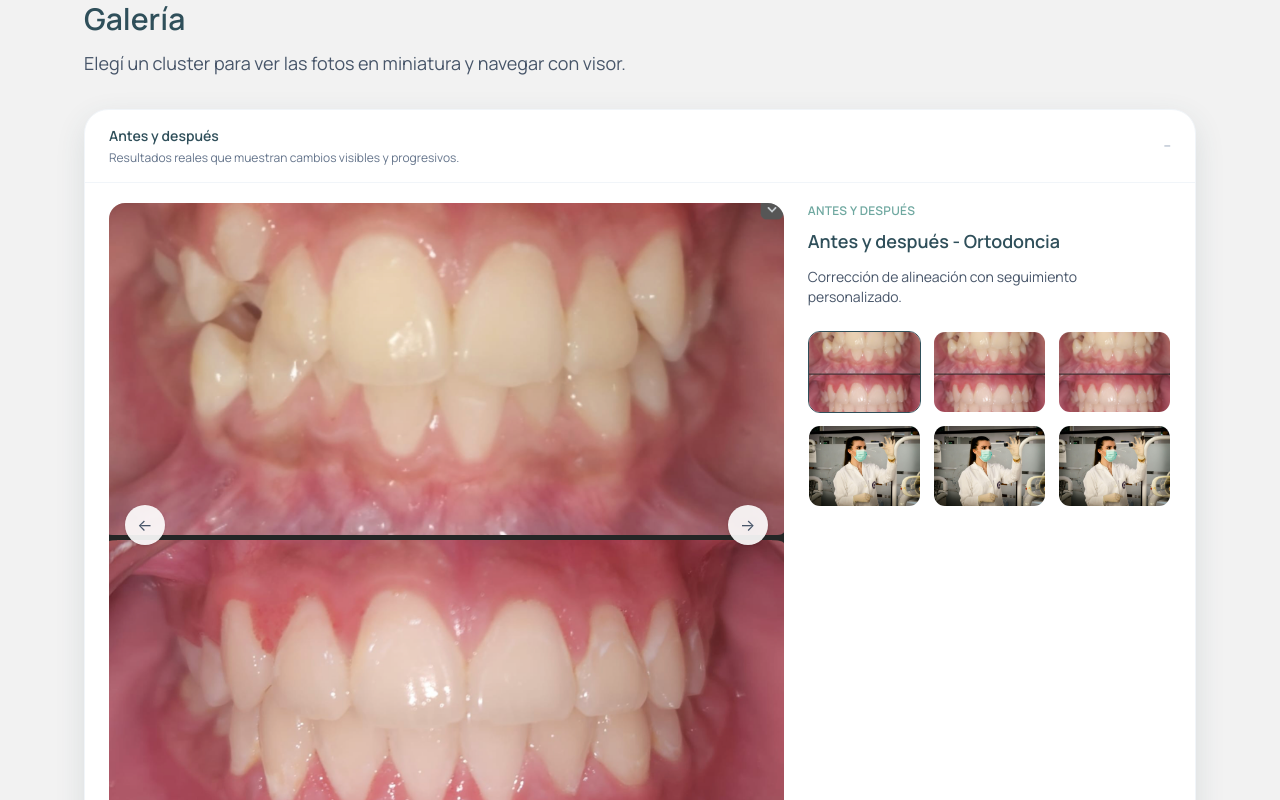
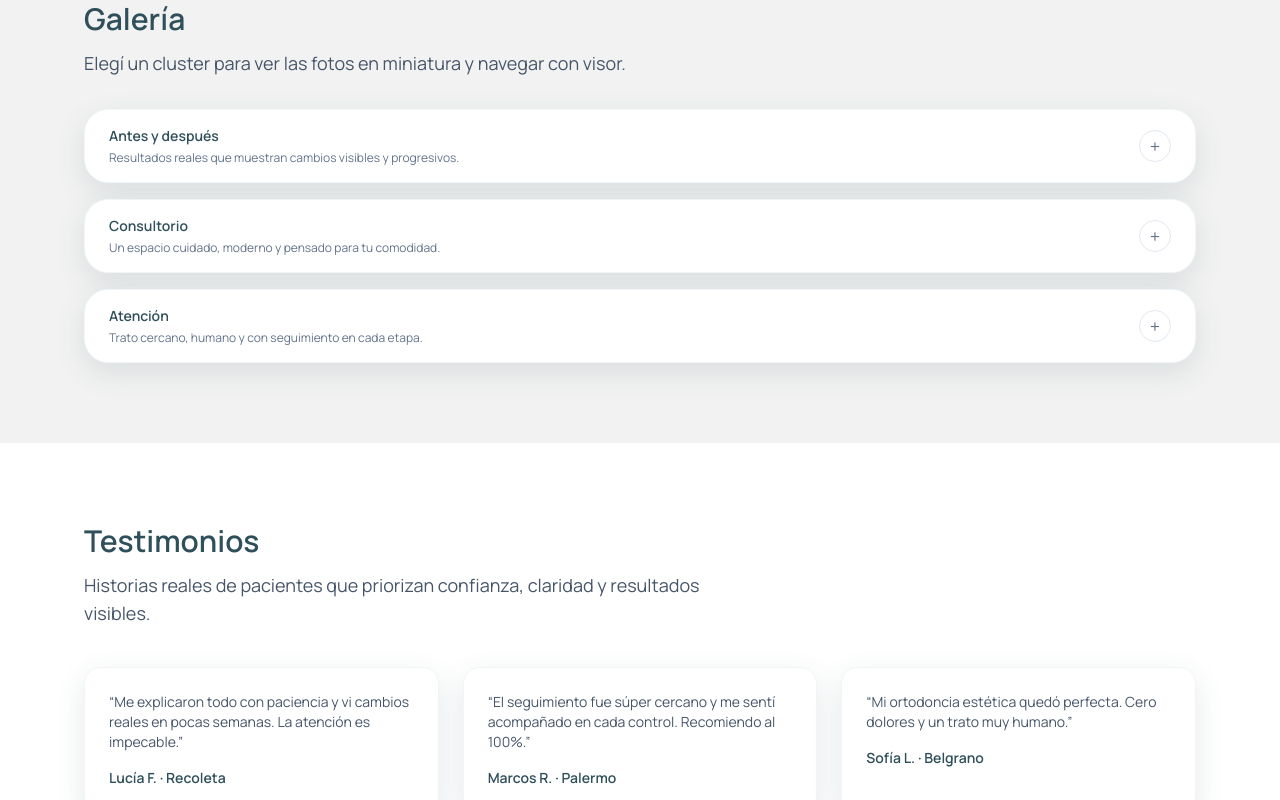
Before and after one commit to gefm2002/maida, a React (Vite) app: page / in a window 1280 px wide. Shown: the part 2360-3160 px from the top of the page. Built offline with nearby package versions, Linux system fonts and the light colour scheme.

Commit message:
Update landing changes

```diff
--- a/src/App.tsx
+++ b/src/App.tsx
@@ -88,7 +88,7 @@ function App() {
     reason: '',
   })
   const [selectedService, setSelectedService] = useState<string>('')
-  const [activeGalleryCluster, setActiveGalleryCluster] = useState<string>(galleryClusters[0].id)
+  const [activeGalleryCluster, setActiveGalleryCluster] = useState<string | null>(null)
   const [activeGalleryItemId, setActiveGalleryItemId] = useState<string | null>(null)
 
   const handleFormSubmit = (event: FormEvent<HTMLFormElement>) => {
@@ -272,8 +272,13 @@ function App() {
                     <button
                       type="button"
                       onClick={() => {
-                        setActiveGalleryCluster(cluster.id)
-                        setActiveGalleryItemId(items[0]?.id ?? null)
+                        if (isOpen) {
+                          setActiveGalleryCluster(null)
+                          setActiveGalleryItemId(null)
+                        } else {
+                          setActiveGalleryCluster(cluster.id)
+                          setActiveGalleryItemId(items[0]?.id ?? null)
+                        }
                       }}
                       className="flex w-full items-center justify-between px-6 py-4 text-left"
                     >
@@ -281,7 +286,9 @@ function App() {
                         <p className="text-sm font-semibold text-petrol">{cluster.label}</p>
                         <p className="mt-1 text-xs text-slate-500">{cluster.description}</p>
                       </div>
-                      <span className="text-sm text-slate-400">{isOpen ? '−' : '+'}</span>
+                      <span className="flex h-8 w-8 items-center justify-center rounded-full border border-slate-200 text-lg text-slate-500">
+                        {isOpen ? '−' : '+'}
+                      </span>
                     </button>
 
                     {isOpen ? (
```
